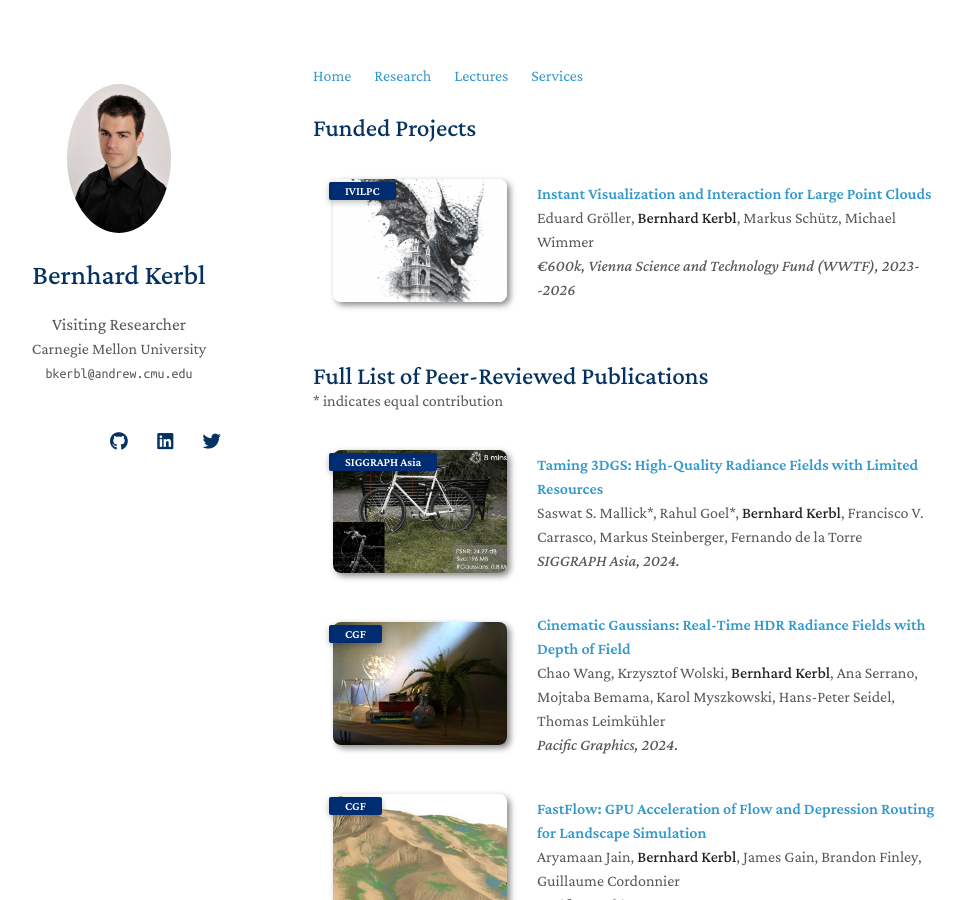
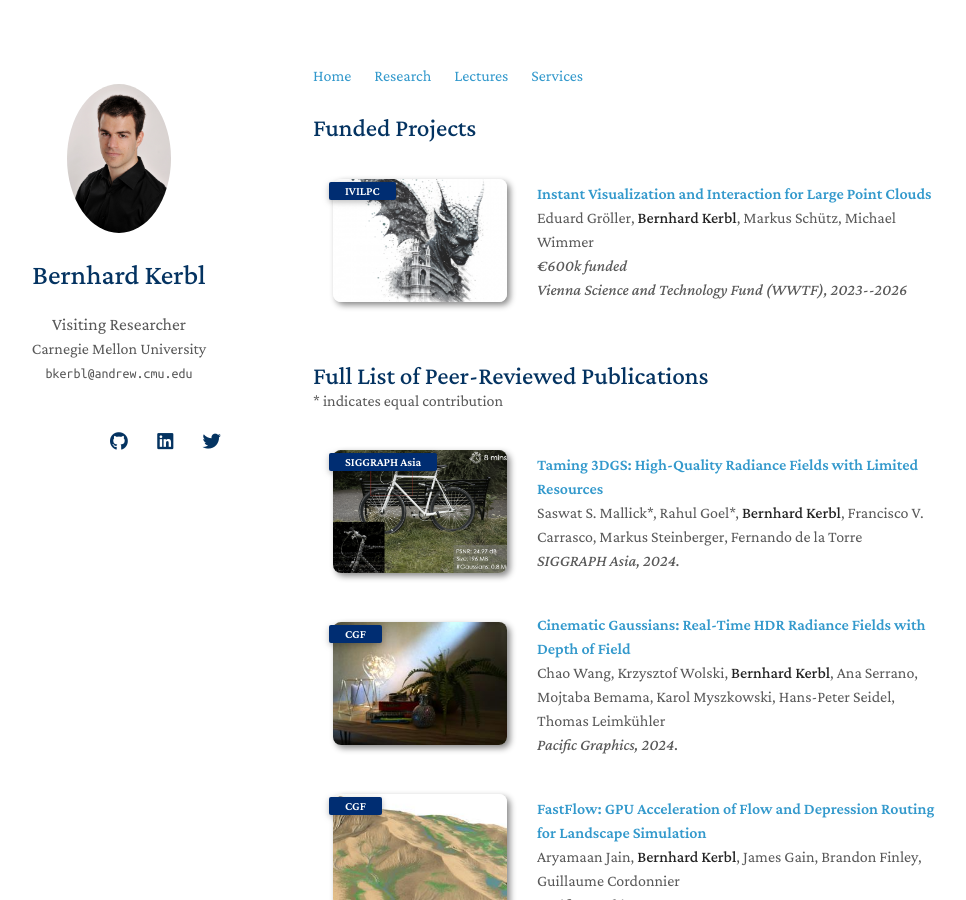
Before and after one commit to Snosixtyboo/snosixtyboo.github.io, a Jekyll site: the page built from publications.md, in a window 1280 px wide and 900 px high. Shown: the whole window, without its empty margins (157-1123 px from the left). Built offline with Jekyll 4.4.1, drawn with Linux system fonts in a browser that asks for light colours; nearby versions of some CDN libraries; a style sheet for code colours, icons or effects is not loaded.

Commit message:
projects

```diff
--- a/_data/projects.yml
+++ b/_data/projects.yml
@@ -3,5 +3,5 @@ main:
   - title: "Instant Visualization and Interaction for Large Point Clouds"
     authors: Eduard Gröller, <strong>Bernhard Kerbl</strong>, Markus Schütz, Michael Wimmer
     conference_short: IVILPC
-    conference: €600k, Vienna Science and Technology Fund (WWTF), 2023--2026
+    conference: €600k funded <br> Vienna Science and Technology Fund (WWTF), 2023--2026
     image: ./assets/img/ivilpc.png
```
